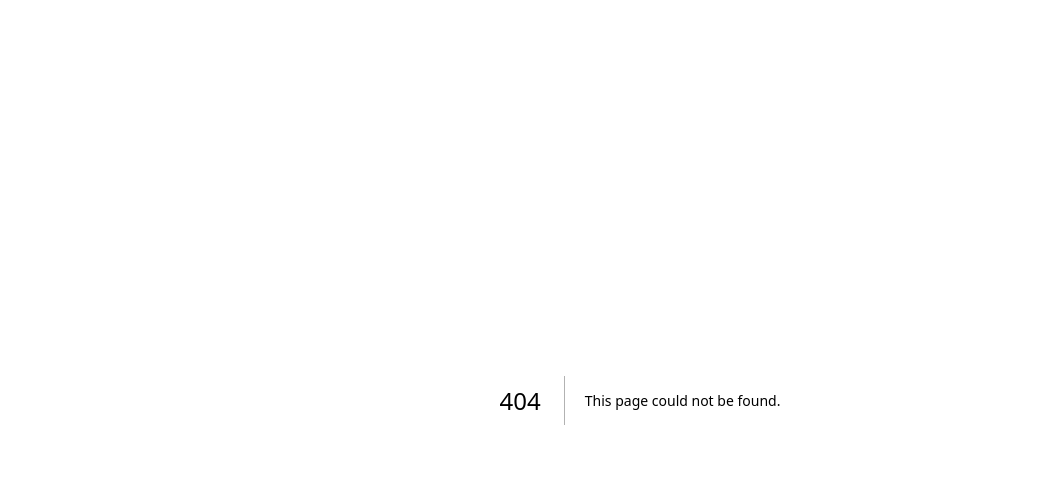
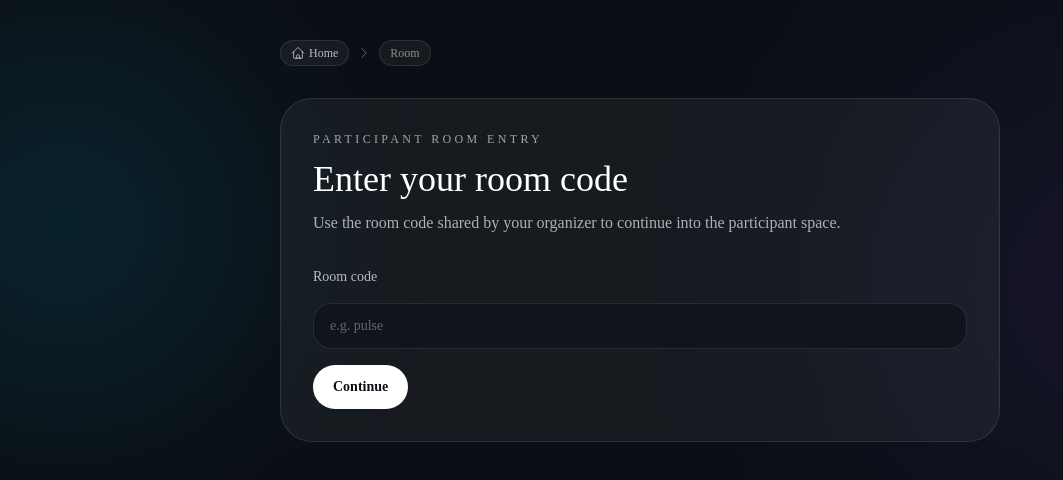
Before and after one commit to okolomaifeanyi/anonymous, a Next.js app: page /room in a window 1280 px wide. Before the commit this address had no page. Shown: the top 480 px of the page, without its empty margins (0-1063 px from the left). Built offline with nearby package versions, Linux system fonts and the light colour scheme.

Commit message:
fix: add safe admin and room navigation

```diff
--- /dev/null
+++ b/src/app/(protected)/admin/org/[code]/levels/page.tsx
@@ -0,0 +1,11 @@
+export default function AdminOrganizationLevelsPage() {
+  return (
+    <section className="rounded-3xl border border-white/10 bg-[#0f141d] p-6">
+      <h2 className="font-heading text-2xl text-white">Levels</h2>
+      <p className="mt-3 max-w-2xl text-sm text-white/60">
+        Level setup lands here next. This placeholder keeps the hierarchy tab
+        live while the actual level management workflow is built.
+      </p>
+    </section>
+  );
+}
--- /dev/null
+++ b/src/app/(protected)/admin/org/[code]/messages/page.tsx
@@ -0,0 +1,11 @@
+export default function AdminOrganizationMessagesPage() {
+  return (
+    <section className="rounded-3xl border border-white/10 bg-[#0f141d] p-6">
+      <h2 className="font-heading text-2xl text-white">Messages</h2>
+      <p className="mt-3 max-w-2xl text-sm text-white/60">
+        Message review lands here next. This placeholder keeps the admin shell
+        navigation valid until the full moderation flow is added.
+      </p>
+    </section>
+  );
+}
--- /dev/null
+++ b/src/app/(protected)/admin/org/[code]/participants/page.tsx
@@ -0,0 +1,12 @@
+export default function AdminOrganizationParticipantsPage() {
+  return (
+    <section className="rounded-3xl border border-white/10 bg-[#0f141d] p-6">
+      <h2 className="font-heading text-2xl text-white">Participants</h2>
+      <p className="mt-3 max-w-2xl text-sm text-white/60">
+        Participant management lands here next. This placeholder keeps the
+        admin shell navigation valid until the full participant tools arrive in
+        the next implementation pass.
+      </p>
+    </section>
+  );
+}
--- /dev/null
+++ b/src/app/(protected)/admin/org/[code]/votes/page.tsx
@@ -0,0 +1,11 @@
+export default function AdminOrganizationVotesPage() {
+  return (
+    <section className="rounded-3xl border border-white/10 bg-[#0f141d] p-6">
+      <h2 className="font-heading text-2xl text-white">Votes</h2>
+      <p className="mt-3 max-w-2xl text-sm text-white/60">
+        Vote management lands here next. This placeholder keeps the vote tab
+        reachable until the full voting controls ship in the next pass.
+      </p>
+    </section>
+  );
+}
--- a/src/app/auth/callback/route.ts
+++ b/src/app/auth/callback/route.ts
@@ -28,7 +28,11 @@ export async function GET(request: NextRequest) {
     },
   );
 
-  await supabase.auth.exchangeCodeForSession(code);
+  const { error } = await supabase.auth.exchangeCodeForSession(code);
+
+  if (error) {
+    return NextResponse.redirect(`${origin}/auth/login?error=1`);
+  }
 
   return response;
 }
--- a/src/app/page.tsx
+++ b/src/app/page.tsx
@@ -54,7 +54,7 @@ export default function Home() {
                 <ArrowRightIcon className="h-4 w-4 transition group-hover:translate-x-0.5" />
               </Link>
               <Link
-                href="/room/pulse"
+                href="/room"
                 className="inline-flex items-center gap-3 rounded-full border border-white/15 bg-white/5 px-6 py-3 text-sm font-semibold text-white transition hover:bg-white/10"
               >
                 Enter room
--- /dev/null
+++ b/src/app/room/[code]/page.tsx
@@ -0,0 +1,11 @@
+import { redirect } from "next/navigation";
+
+export default async function ParticipantRoomRedirectPage({
+  params,
+}: {
+  params: Promise<{ code: string }>;
+}) {
+  const { code } = await params;
+
+  redirect(`/org/${code}`);
+}
--- /dev/null
+++ b/src/app/room/page.tsx
@@ -0,0 +1,62 @@
+import { redirect } from "next/navigation";
+
+import Breadcrumbs from "@/components/breadcrumbs";
+
+export default async function RoomEntryPage({
+  searchParams,
+}: {
+  searchParams: Promise<{ code?: string }>;
+}) {
+  const resolved = await searchParams;
+  const code = resolved.code?.trim().toLowerCase();
+
+  if (code) {
+    redirect(`/room/${code}`);
+  }
+
+  return (
+    <div className="relative min-h-screen overflow-hidden bg-[#0b0f15] text-white">
+      <div className="pointer-events-none absolute inset-0">
+        <div className="absolute -left-20 top-20 h-72 w-72 rounded-full bg-cyan-500/20 blur-[120px]" />
+        <div className="absolute right-0 top-32 h-80 w-80 rounded-full bg-violet-500/20 blur-[140px]" />
+      </div>
+
+      <main className="relative mx-auto flex w-full max-w-3xl flex-col gap-8 px-6 pb-24 pt-10">
+        <Breadcrumbs />
+        <section className="rounded-[2rem] border border-white/10 bg-white/5 p-8">
+          <div className="space-y-3">
+            <p className="text-xs uppercase tracking-[0.28em] text-white/60">
+              Participant room entry
+            </p>
+            <h1 className="font-heading text-3xl md:text-4xl">
+              Enter your room code
+            </h1>
+            <p className="max-w-xl text-sm text-white/65 md:text-base">
+              Use the room code shared by your organizer to continue into the
+              participant space.
+            </p>
+          </div>
+
+          <form action="/room" method="get" className="mt-8 space-y-4">
+            <label htmlFor="room-code" className="block text-sm text-white/70">
+              Room code
+            </label>
+            <input
+              id="room-code"
+              name="code"
+              required
+              placeholder="e.g. pulse"
+              className="w-full rounded-2xl border border-white/10 bg-[#0f141d] px-4 py-3 text-sm text-white placeholder:text-white/35 focus:border-white/30 focus:outline-none"
+            />
+            <button
+              type="submit"
+              className="inline-flex items-center rounded-full bg-white px-5 py-3 text-sm font-semibold text-[#0b0f15] transition hover:bg-white/90"
+            >
+              Continue
+            </button>
+          </form>
+        </section>
+      </main>
+    </div>
+  );
+}
--- a/src/components/breadcrumbs.tsx
+++ b/src/components/breadcrumbs.tsx
@@ -6,6 +6,7 @@ import { ChevronRightIcon, HomeIcon } from "@heroicons/react/24/outline";
 
 const labelMap: Record<string, string> = {
   admin: "Admin",
+  auth: "Auth",
   org: "Organization",
   participants: "Participants",
   levels: "Levels",
@@ -25,6 +26,45 @@ function toLabel(segment: string) {
     .join(" ");
 }
 
+function isLinkableCrumb(segments: string[], index: number) {
+  const href = `/${segments.slice(0, index + 1).join("/")}`;
+  const first = segments[0];
+
+  if (href === "/admin") {
+    return true;
+  }
+
+  if (first === "auth") {
+    return href === "/auth/login";
+  }
+
+  if (first === "admin") {
+    if (segments[1] !== "org") {
+      return false;
+    }
+
+    if (href === "/admin/org/new") {
+      return true;
+    }
+
+    if (index >= 2 && segments[2] !== "new") {
+      return true;
+    }
+
+    return false;
+  }
+
+  if (first === "room") {
+    return index >= 1;
+  }
+
+  if (first === "org") {
+    return index >= 1;
+  }
+
+  return index === 0;
+}
+
 export default function Breadcrumbs() {
   const pathname = usePathname() || "/";
   const segments = pathname.split("/").filter(Boolean);
@@ -34,6 +74,7 @@ export default function Breadcrumbs() {
     return {
       href,
       label: toLabel(segment),
+      linkable: isLinkableCrumb(segments, index),
     };
   });
 
@@ -52,12 +93,18 @@ export default function Breadcrumbs() {
       {crumbs.map((crumb) => (
         <span key={crumb.href} className="inline-flex items-center gap-2">
           <ChevronRightIcon className="h-3.5 w-3.5 text-white/40" />
+          {crumb.linkable ? (
             <Link
               href={crumb.href}
               className="rounded-full border border-white/10 bg-white/5 px-2.5 py-1 text-white/70 transition hover:text-white"
             >
               {crumb.label}
             </Link>
+          ) : (
+            <span className="rounded-full border border-white/10 bg-white/5 px-2.5 py-1 text-white/50">
+              {crumb.label}
+            </span>
+          )}
         </span>
       ))}
     </nav>
--- a/src/lib/feedback/organizations.ts
+++ b/src/lib/feedback/organizations.ts
@@ -1,4 +1,5 @@
 import { createClient } from "@/lib/server";
+import { notFound, redirect } from "next/navigation";
 
 type OwnedOrganization = {
   id: string;
@@ -25,7 +26,7 @@ export async function requireOwnedOrganization(code: string) {
   } = await supabase.auth.getUser();
 
   if (userError || !user) {
-    throw new Error("You must be signed in.");
+    redirect("/auth/login");
   }
 
   const { createAdminClient } = await import("@/lib/supabase/server");
@@ -44,7 +45,7 @@ export async function requireOwnedOrganization(code: string) {
   }
 
   if (!data) {
-    throw new Error("Organization not found.");
+    notFound();
   }
 
   return data as OwnedOrganization;
```
Lines whose indentation alone changed are shown as unchanged.
